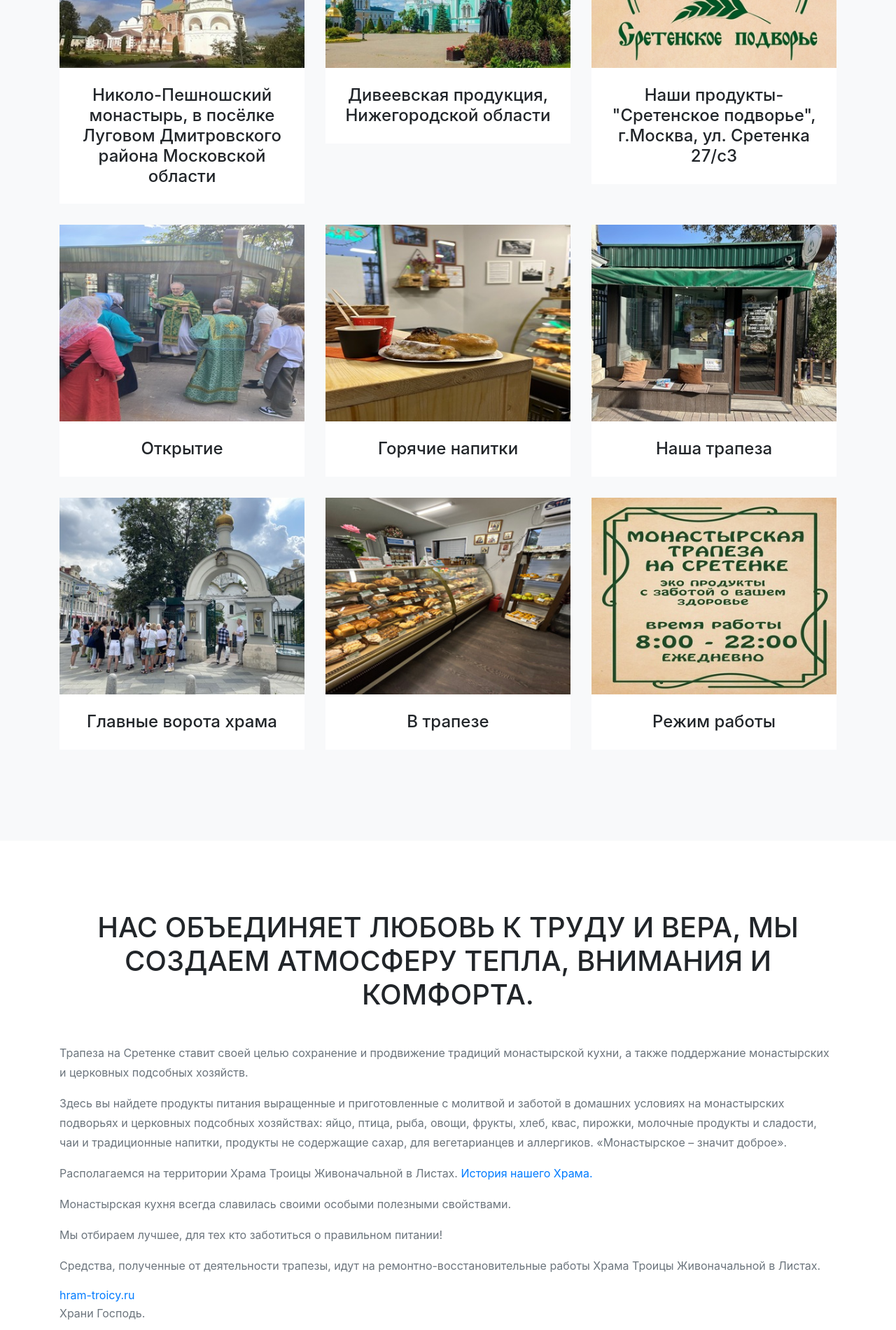
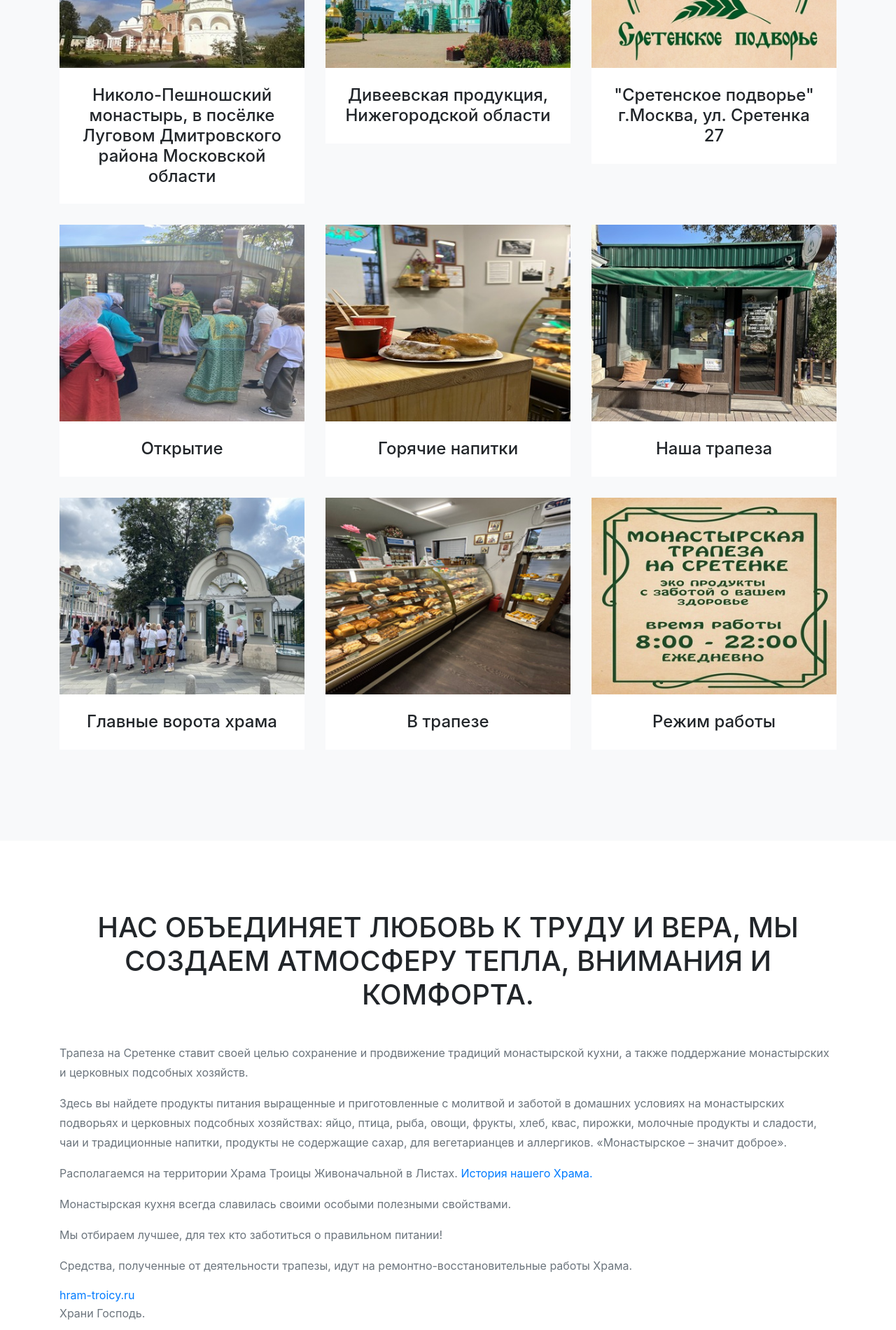
Before and after one commit to uktvoydom/uktvoydom.github.io, a website with bundled scripts: page index.html in a window 1280 px wide. Shown: the part 1640-3540 px from the top of the page at 70% size. Built offline with nearby package versions, Linux system fonts and the light colour scheme; a web font is replaced by a local one.

Commit message:
Update index.html

```diff
--- a/index.html
+++ b/index.html
@@ -154,7 +154,7 @@
 <img class="img-fluid" src="img/portfolio/04-thumbnail.jpg" alt="">
 </div>
 <div class="portfolio-caption">
-<h4>Наши продукты-"Сретенское подворье", г.Москва, ул. Сретенка 27/с3 </h4>
+<h4> "Сретенское подворье" г.Москва, ул. Сретенка 27 </h4>
 </div>
 </div>
 
@@ -266,7 +266,7 @@
 
  <p class="large text-muted"> Мы отбираем лучшее, для тех кто заботиться о правильном питании!</p>
 
-<p class="large text-muted">Средства, полученные от деятельности трапезы, идут на ремонтно-восстановительные работы Храма Троицы Живоначальной в Листах.</p>
+<p class="large text-muted">Средства, полученные от деятельности трапезы, идут на ремонтно-восстановительные работы Храма.</p>
 
 
 <div class="contact-info">
```
